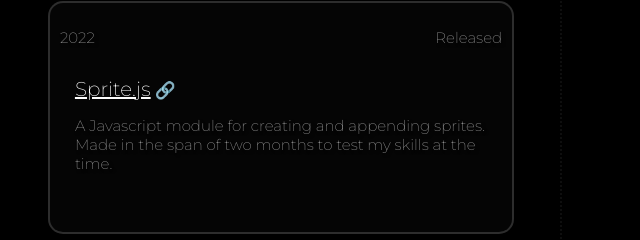
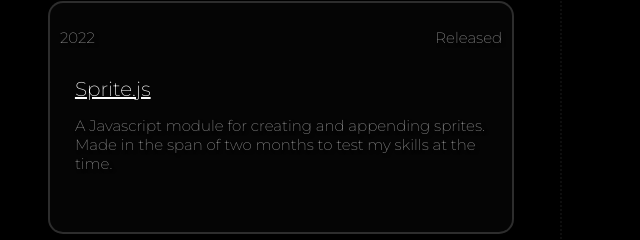
Before and after one commit to Hannesrasmussen/portfolio, a plain HTML site: page index.html in a window 1280 px wide. Shown: the part 787-1027 px from the top of the page, 618-1258 px from the left. Drawn offline with Linux system fonts and the light colour scheme.

Commit message:
Removed link entity

```diff
--- a/index.html
+++ b/index.html
@@ -87,7 +87,7 @@
                     <p>Released</p>
                 </div>
                 <div class="project-description">
-                    <h2 class="project-title"><a href="https://github.com/hannesrasmussen/Sprite.js" target="_blank">Sprite.js</a><small> &#128279</small></h2>
+                    <h2 class="project-title"><a href="https://github.com/hannesrasmussen/Sprite.js" target="_blank">Sprite.js</a></h2>
                     <p>
                         A Javascript module for creating and appending sprites. Made in the span of two months to test my skills at the time.
                     </p>
```
